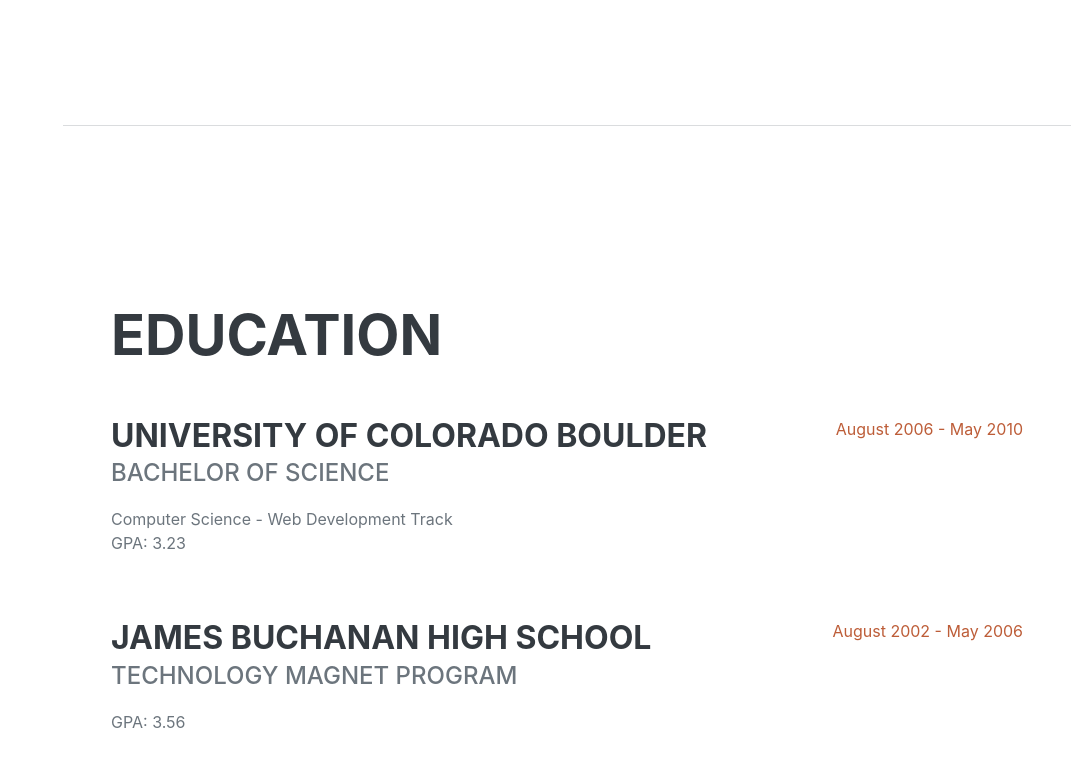
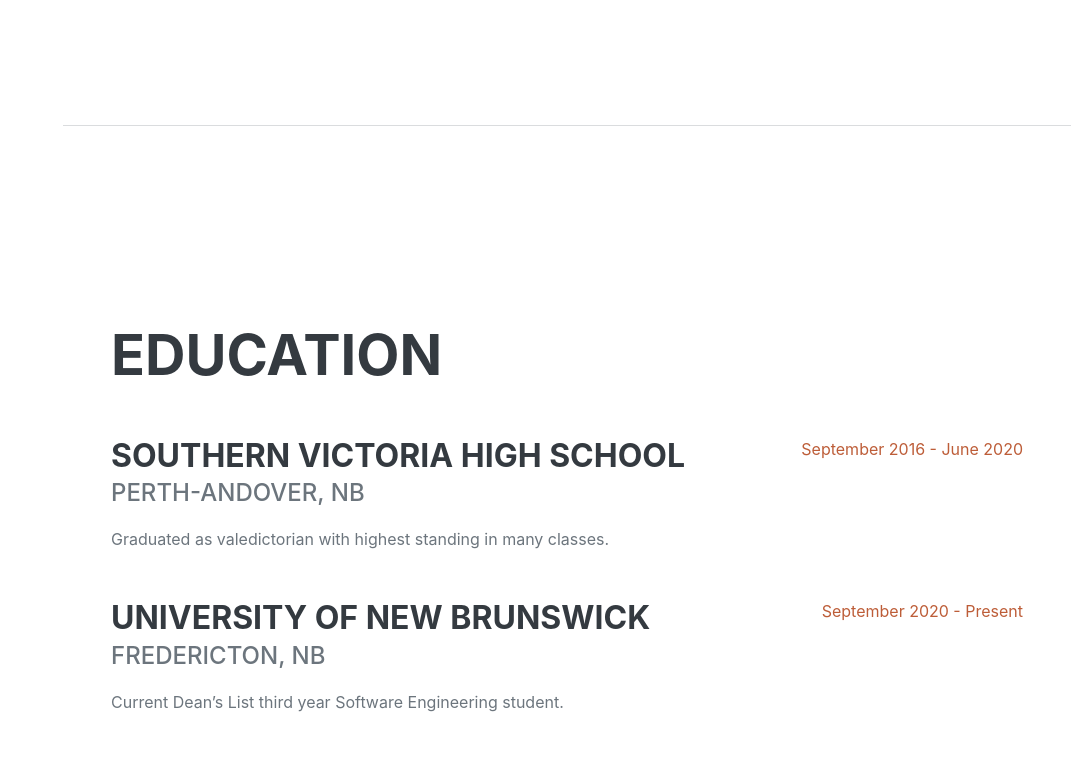
Before and after one commit to coopdickson91/coopdickson91.github.io, a plain HTML site: page index.html in a window 1280 px wide. Shown: the part 1645-2412 px from the top of the page, without its empty margins (209-1280 px from the left). Drawn offline with nearby package versions, Linux system fonts and the light colour scheme; a web font is replaced by a local one.

Commit message:
adding education

```diff
--- a/index.html
+++ b/index.html
@@ -19,8 +19,8 @@
         <!-- Navigation-->
         <nav class="navbar navbar-expand-lg navbar-dark bg-primary fixed-top" id="sideNav">
             <a class="navbar-brand js-scroll-trigger" href="#page-top">
-                <span class="d-block d-lg-none">Clarence Taylor</span>
-                <span class="d-none d-lg-block"><img class="img-fluid img-profile rounded-circle mx-auto mb-2" src="assets/img/profile.jpg" alt="..." /></span>
+                <span class="d-block d-lg-none">Cooper Dickson</span>
+                <span class="d-none d-lg-block"><img class="img-fluid img-profile rounded-circle mx-auto mb-2" src="assets/img/IMG1.jpg" alt="..." /></span>
             </a>
             <button class="navbar-toggler" type="button" data-bs-toggle="collapse" data-bs-target="#navbarResponsive" aria-controls="navbarResponsive" aria-expanded="false" aria-label="Toggle navigation"><span class="navbar-toggler-icon"></span></button>
             <div class="collapse navbar-collapse" id="navbarResponsive">
@@ -30,7 +30,7 @@
                     <li class="nav-item"><a class="nav-link js-scroll-trigger" href="#experience">Experience</a></li>
                     <li class="nav-item"><a class="nav-link js-scroll-trigger" href="#skills">Skills</a></li>
                     <li class="nav-item"><a class="nav-link js-scroll-trigger" href="#volunteer">Volunteer Experience</a></li>
-                    <li class="nav-item"><a class="nav-link js-scroll-trigger" href="#inetrests">Inerests</a></li>
+                    <li class="nav-item"><a class="nav-link js-scroll-trigger" href="#inetrests">Interests</a></li>
                 </ul>
             </div>
         </nav>
@@ -101,20 +101,20 @@
                     <h2 class="mb-5">Education</h2>
                     <div class="d-flex flex-column flex-md-row justify-content-between mb-5">
                         <div class="flex-grow-1">
-                            <h3 class="mb-0">University of Colorado Boulder</h3>
-                            <div class="subheading mb-3">Bachelor of Science</div>
-                            <div>Computer Science - Web Development Track</div>
-                            <p>GPA: 3.23</p>
+                            <h3 class="mb-0">Southern Victoria High School</h3>
+                            <div class="subheading mb-3">Perth-Andover, NB</div>
+                            <div>Graduated as valedictorian with highest standing in many classes.</div>
+                            <!-- <p>GPA: 3.23</p> -->
                         </div>
-                        <div class="flex-shrink-0"><span class="text-primary">August 2006 - May 2010</span></div>
+                        <div class="flex-shrink-0"><span class="text-primary">September 2016 - June 2020</span></div>
                     </div>
                     <div class="d-flex flex-column flex-md-row justify-content-between">
                         <div class="flex-grow-1">
-                            <h3 class="mb-0">James Buchanan High School</h3>
-                            <div class="subheading mb-3">Technology Magnet Program</div>
-                            <p>GPA: 3.56</p>
+                            <h3 class="mb-0">University of New Brunswick</h3>
+                            <div class="subheading mb-3">Fredericton, NB</div>
+                            <p>Current Dean’s List third year Software Engineering student.</p>
                         </div>
-                        <div class="flex-shrink-0"><span class="text-primary">August 2002 - May 2006</span></div>
+                        <div class="flex-shrink-0"><span class="text-primary">September 2020 - Present</span></div>
                     </div>
                 </div>
             </section>
```
